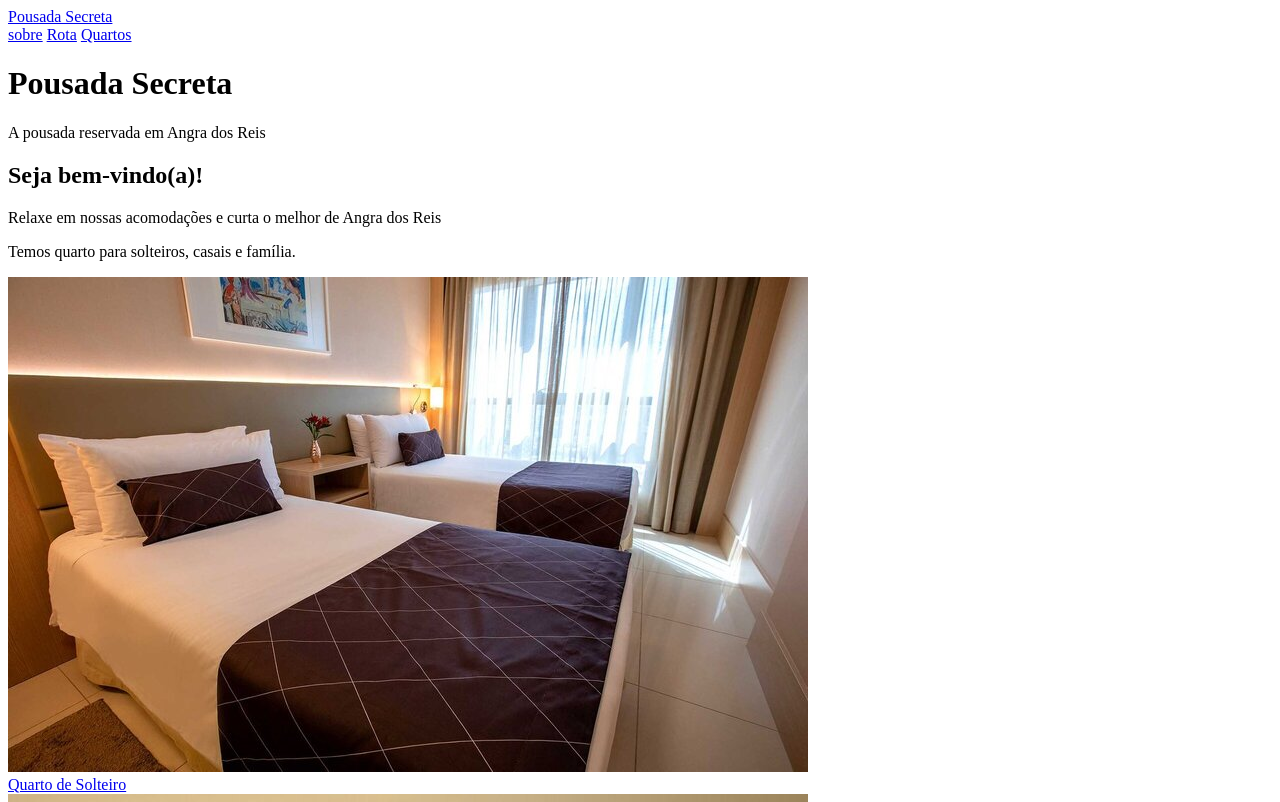
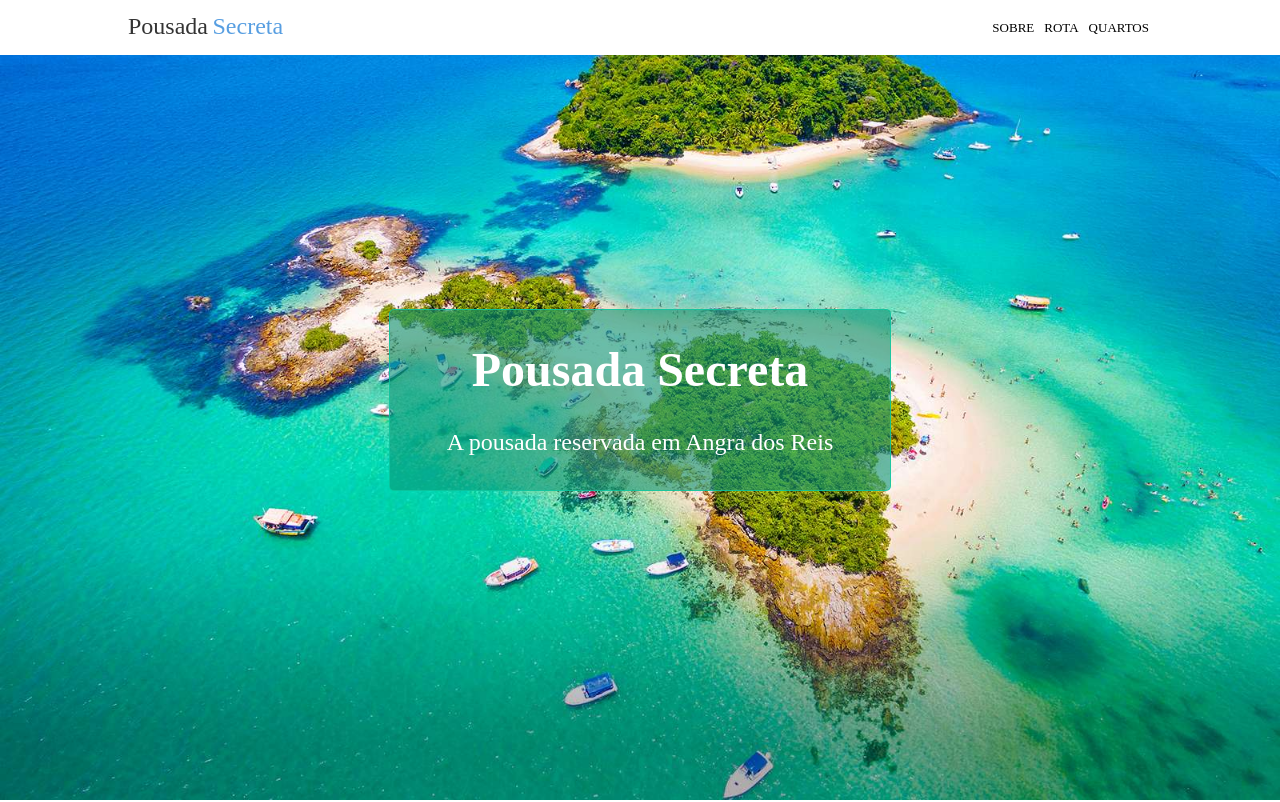
Before and after one commit to PedroEmilio98/projeto_guiado_DVMD, a plain HTML site: page index.html in a window 1280 px wide. Shown: the top 802 px of the page. Drawn offline with Linux system fonts and the light colour scheme.

Commit message:
adicionado css do top e inicio do css da pagina principal

```diff
--- a/index.html
+++ b/index.html
@@ -4,17 +4,21 @@
     <meta charset="UTF-8">
     <meta name="viewport" content="width=device-widtch, initial-scale=1.0">
     <title>Pousada Secreta</title>
+    <link rel="stylesheet" href="stylesheet.css">
 </head>
 <body>
     <div id="topo">
         <div id="elementos_topo">
             <div id=botao_pousada_secreta>
-                <a href=#abertura>Pousada Secreta</a>
+                <a href=#abertura>
+                    <div id='pousada'>Pousada</div>
+                    <div id='secreta'>Secreta</div>
+                </a>
             </div>
             <div  id="sobre_rota_quartos">
-                <a href=#sobre>sobre</a>
-                <a href=#rota>Rota</a>
-                <a href='quartos.html' target="_blank">Quartos</a>
+                <a class= 'botao_topo' href=#sobre>sobre</a>
+                <a class= 'botao_topo' href=#rota>Rota</a>
+                <a class='botao_topo' href='quartos.html' target="_blank">Quartos</a>
             </div>
         </div>
     </div>
@@ -28,11 +32,11 @@
             </p>
         </div>
     </div>
-    <div id="boas_vindas">
-        <h2>
+    <div class="titulos">
+        <h2 class="titulosh2">
             Seja bem-vindo(a)!
         </h2>
-        <p>
+        <p class="titulosp">
             Relaxe em nossas acomodações e curta o melhor de Angra dos Reis
         </p>
         <p>
--- /dev/null
+++ b/stylesheet.css
@@ -0,0 +1,105 @@
+
+body{
+    margin:0px;
+    padding:0px;
+    border:0px;
+}
+
+#topo{
+    width: 100%;
+    height: 35px;
+    display: inline-block;
+    text-align: center;
+    padding: 10px 0px;
+    position: fixed;
+    background-color: white;
+}
+#elementos_topo{
+    width: 1024px;
+    height: 22px;
+    display: inline-block;
+    padding: 3px 0px;
+
+}
+
+a{
+    text-decoration: none;
+    font-size: large;
+    color: black;
+
+}
+
+#pousada{
+    color:rgba(0, 0, 0, 0.800);
+    font-size: x-large;
+    display: inline-block;
+}
+#secreta{
+    color: rgba(45, 134, 218, 0.8);
+    font-size: x-large;
+    display: inline-block;
+}
+
+#botao_pousada_secreta{
+    float: left;
+    height: 22px;
+    width: 200px;
+    text-align: left;
+    display: inline-block;
+}
+
+#sobre_rota_quartos{
+    float: right;
+    position:relative;
+    top:5px;
+    text-transform: uppercase;
+}
+
+.botao_topo{
+    height: 18px;
+    width: 10px;
+    font-size: small;
+    padding: 0px 3px;
+    margin: 3px 0px;
+}
+
+#abertura{
+    background-image: url('img-fundo.jpg');
+    background-repeat: no-repeat;
+    background-size:100%;
+    width: 100vw;
+    height: 100vh;
+    display: flex;
+    flex-direction: row;
+    justify-content: center;
+    align-items: center
+}
+
+#Principal_PS{
+    background-color: rgba(9, 148, 118, 0.6);
+    border: solid rgba(12, 201, 160, 0.8) thin;
+    border-radius: 5px;
+    width: 500px;
+    height: 180px;
+    text-align: center;
+    color: white;
+    font-size: x-large;
+}
+
+.titulos{
+    box-sizing:border-box;
+    height: 400px;
+    width: 100%;
+    font-style: none;
+    text-align: center;
+    padding: 70px 0px 30px 0px;
+    position:relative;
+    top:45px;
+}
+
+.titulosh2{
+    display: block;
+}
+.titulosp{
+    display: block;
+}
```
